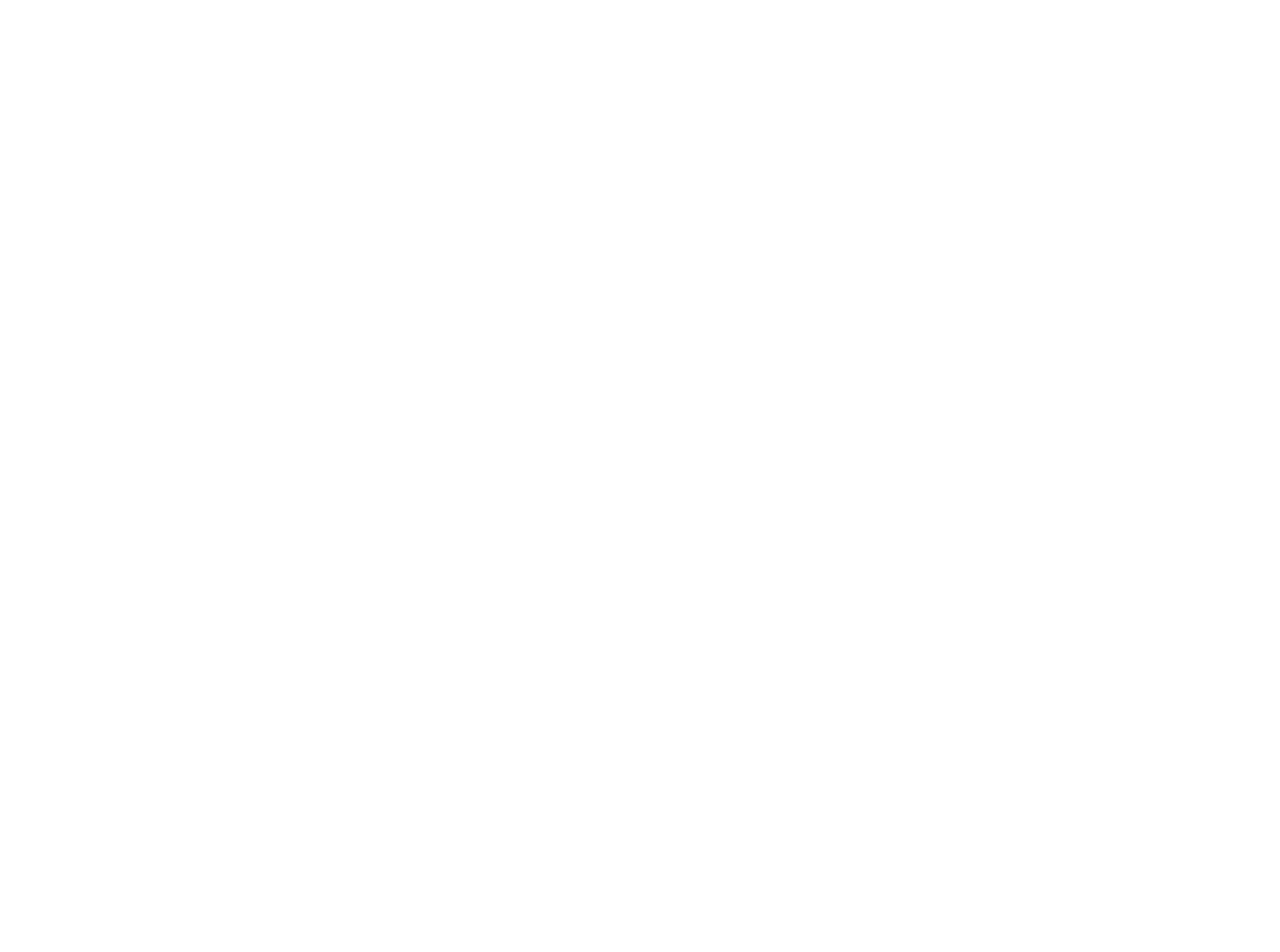
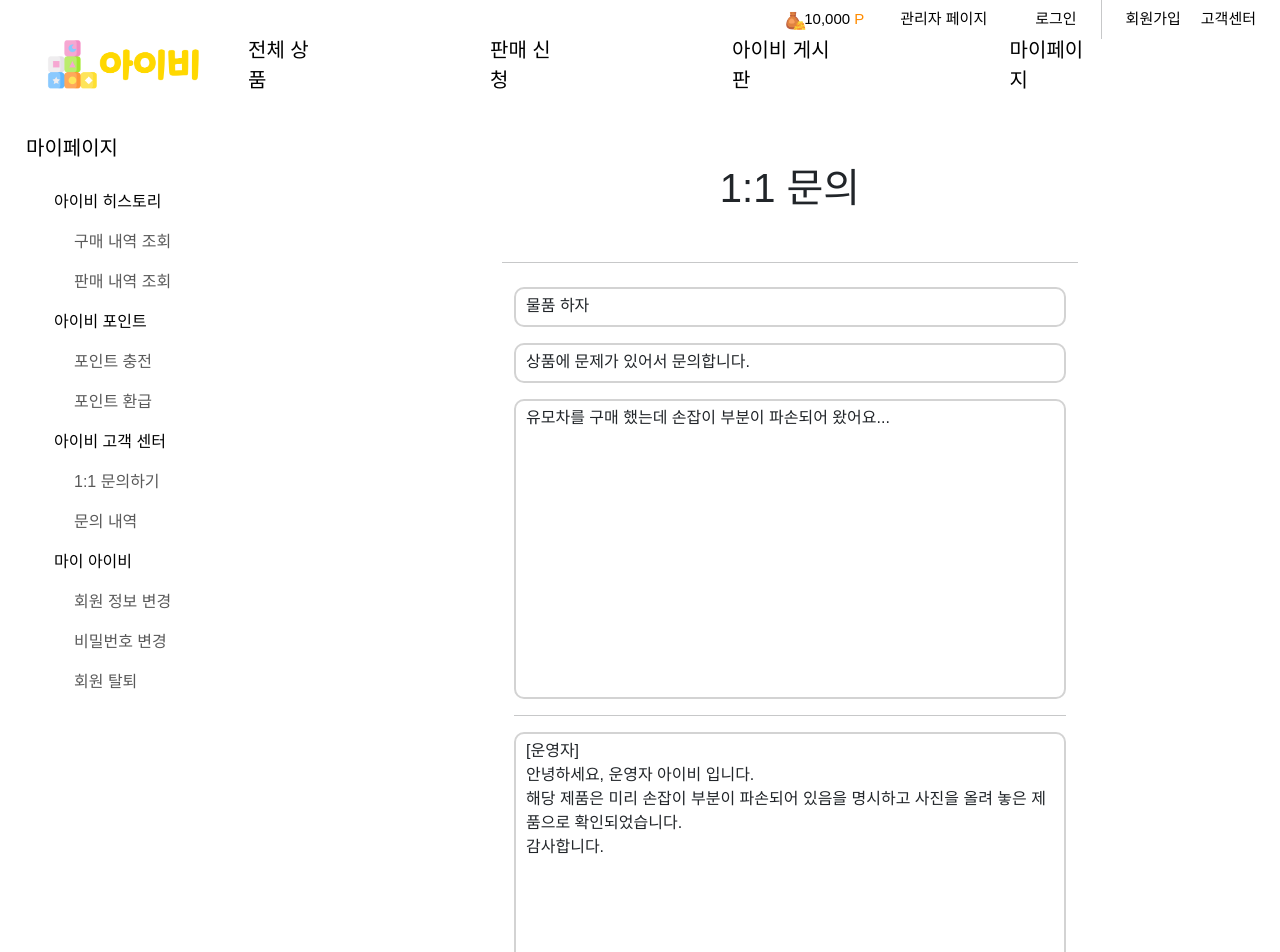
Before and after one commit to yec3168/IBESerivce, a React (Create React App) app in the folder ibe_front/: page /mypage/inquiry/answer/1 in a window 1280 px wide. Before the commit this address had no page. Shown: the top 952 px of the page. Before the commit the page ends 800 px from the top, so only its background shows below. Built offline with nearby package versions, Linux system fonts and the light colour scheme; a web font is replaced by a local one.

Commit message:
[FEAT] 문의 답변 확인 페이지 추가, 연결

```diff
--- a/ibe_front/src/App.js
+++ b/ibe_front/src/App.js
@@ -25,6 +25,7 @@ import MypageInquiryListPage from './component/layout/pages/mypage/MypageInquiry
 
 import MypagePointChargeCompletedComponent from './component/point/MypagePointChargeCompletedComponent';
 import MypagePointChargeResult from './component/point/MypagePointChargeResultComponent';
+import MypageInquiryAnsPage from './component/layout/pages/mypage/MypageInquiryAnsPage';
 
 function App() {
   return (
@@ -56,6 +57,7 @@ function App() {
           <Route path="/mypage/pntpayback" element={<MypagePointPaybackPage/>} />
           <Route path="/mypage/inquiry" element={<MypageInquiryPage/>} />
           <Route path="/mypage/inqList" element={<MypageInquiryListPage/>} />
+          <Route path="/mypage/inquiry/answer/:id" element={<MypageInquiryAnsPage/>} />
         </Routes>
         {/* 포인트 처리 라우터 */}
         <Routes>
--- /dev/null
+++ b/ibe_front/src/component/layout/pages/mypage/MypageInquiryAnsPage.js
@@ -0,0 +1,12 @@
+import MypageInquiryAnsComponent from "../../../mypage/MypageInquiryAnsComponent";
+import MypageLayoutComponent from "../../MypageLayoutComponent";
+
+const MypageInquiryAnsPage = () => {
+    return(
+        <MypageLayoutComponent>
+            <MypageInquiryAnsComponent/>
+        </MypageLayoutComponent>
+    );
+}
+
+export default MypageInquiryAnsPage;
--- a/ibe_front/src/component/mypage/Mypage.css
+++ b/ibe_front/src/component/mypage/Mypage.css
@@ -248,3 +248,15 @@
     align-items: center;
     justify-content: center;
 }
+
+/* MypageInquiryAnsComponent */
+
+#h1_inqAnsTitle{
+    margin-bottom: 50px;
+}
+
+#div_inqAns{
+    border-radius: 10px;
+    border: 2px solid lightgray;
+    padding: 5px 5px 5px 10px;
+}
--- /dev/null
+++ b/ibe_front/src/component/mypage/MypageInquiryAnsComponent.js
@@ -0,0 +1,69 @@
+import { useParams } from 'react-router-dom';
+import './Mypage.css'
+import { Col, Container, Row } from 'react-bootstrap';
+
+const MypageInquiryAnsComponent = () => {
+    // inquiry id값 가져오기
+    const { id } = useParams();
+
+    return (
+        <>
+            <Container className="text-center my-5 containerInq" style={{ maxWidth: '600px' }}>
+                {/* 1:1문의 타이틀*/}
+                <h1 id="h1_inqAnsTitle">1:1 문의</h1>
+
+                {/* 구분선 */}
+                <hr/>
+
+                <Container className="mt-4">
+                    {/* 문의 유형 */}
+                    <Row className="mb-3">
+                        <Col className="text-start">
+                            <div id="div_inqAns" style={{height:'40px'}}>
+                                <div>물품 하자</div>
+                            </div>
+                        </Col>
+                    </Row>
+
+                    {/* 문의 제목 */}
+                    <Row className="mb-3">
+                        <Col className="text-start">
+                            <div id="div_inqAns" style={{height:'40px'}}>
+                                <div>상품에 문제가 있어서 문의합니다.</div>
+                            </div>
+                        </Col>
+                    </Row>
+
+                    {/* 문의 내용 */}
+                    <Row className="mb-3">
+                        <Col className="text-start">
+                            <div id="div_inqAns" style={{height:'300px'}}>
+                                <div>유모차를 구매 했는데 손잡이 부분이 파손되어 왔어요...</div>
+                            </div>
+                        </Col>
+                    </Row>
+
+                    {/* 구분선 */}
+                    <hr/>
+
+                    {/* 문의 답변 */}
+                    <Row className="mb-3">
+                        <Col className="text-start">
+                            <div id="div_inqAns" style={{height:'300px'}}>
+                                <div>
+                                    [운영자]<br/>
+                                    안녕하세요, 운영자 아이비 입니다.<br/>
+                                    해당 제품은 미리 손잡이 부분이 파손되어 있음을 명시하고 사진을 올려 놓은 제품으로 확인되었습니다.<br/>
+                                    감사합니다.
+                                </div>
+                            </div>
+                        </Col>
+                    </Row>
+
+                </Container>
+            </Container>
+        </>
+    );
+}
+
+export default MypageInquiryAnsComponent;
--- a/ibe_front/src/component/mypage/MypageInquiryListComponent.js
+++ b/ibe_front/src/component/mypage/MypageInquiryListComponent.js
@@ -68,7 +68,7 @@ const MypageInquiryListComponent = () => {
                                   {inquiry.status === 'processing' ? '답변 대기' : '답변 완료'}
                               </Badge>
                               {/* 문의 내용 */}
-                              <Link to={`/mypage/inqList/detail/${inquiry.id}`} className="text-decoration-none">
+                              <Link to={`/mypage/inquiry/answer/${inquiry.id}`} className="text-decoration-none">
                                   <span className="hover-highlight">{inquiry.title}</span>
                               </Link>
                           </div>
@@ -80,7 +80,7 @@ const MypageInquiryListComponent = () => {
                       {inquiries.filter(inquiry => inquiry.status === 'processing').map(inquiry => (
                           <div key={inquiry.id} className="p-3 border rounded d-flex align-items-center mb-2">
                               <Badge pill className="me-2 badge_processing">답변 대기</Badge>
-                              <Link to={`/mypage/inqList/detail/${inquiry.id}`} className="text-decoration-none">
+                              <Link to={`/mypage/inquiry/answer/${inquiry.id}`} className="text-decoration-none">
                                   <span className="hover-highlight">{inquiry.title}</span>
                               </Link>
                           </div>
@@ -92,7 +92,7 @@ const MypageInquiryListComponent = () => {
                       {inquiries.filter(inquiry => inquiry.status === 'complete').map(inquiry => (
                           <div key={inquiry.id} className="p-3 border rounded d-flex align-items-center mb-2">
                               <Badge pill className="me-2 badge_complete">답변 완료</Badge>
-                              <Link to={`/mypage/inqList/detail/${inquiry.id}`} className="text-decoration-none">
+                              <Link to={`/mypage/inquiry/answer/${inquiry.id}`} className="text-decoration-none">
                                   <span className="hover-highlight">{inquiry.title}</span>
                               </Link>
                           </div>
```
